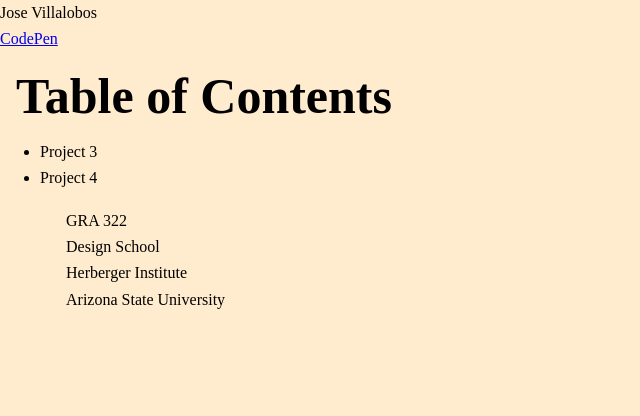
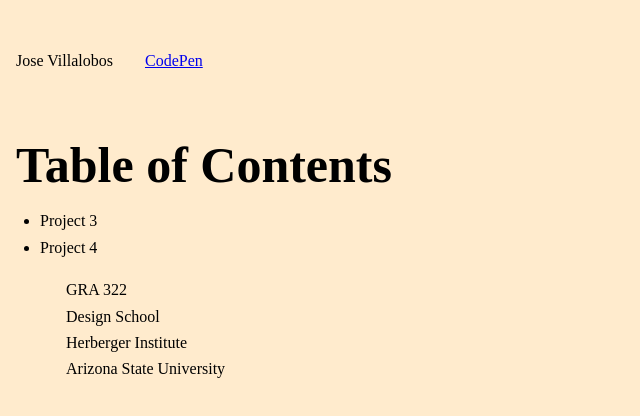
Before and after one commit to bonafacks/gra322, a plain HTML site: page index.html in a window 1280 px wide. Shown: the whole page, without its empty margins (0-640 px from the left). Drawn offline with Linux system fonts and the light colour scheme; a web font is replaced by a local one.

Commit message:
header css

```diff
--- a/css/styles.css
+++ b/css/styles.css
@@ -20,3 +20,8 @@ body {
     margin: 0 auto;
     padding: 1rem;
   }
+  header {
+    display: flex;
+    gap: 2rem;
+    padding: 3rem 1rem;
+  }
```
